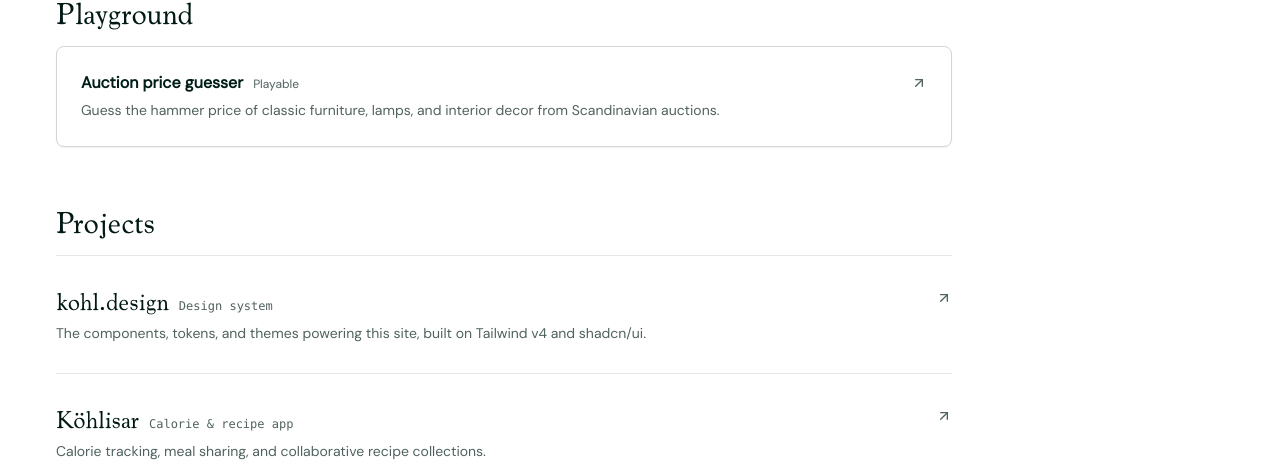
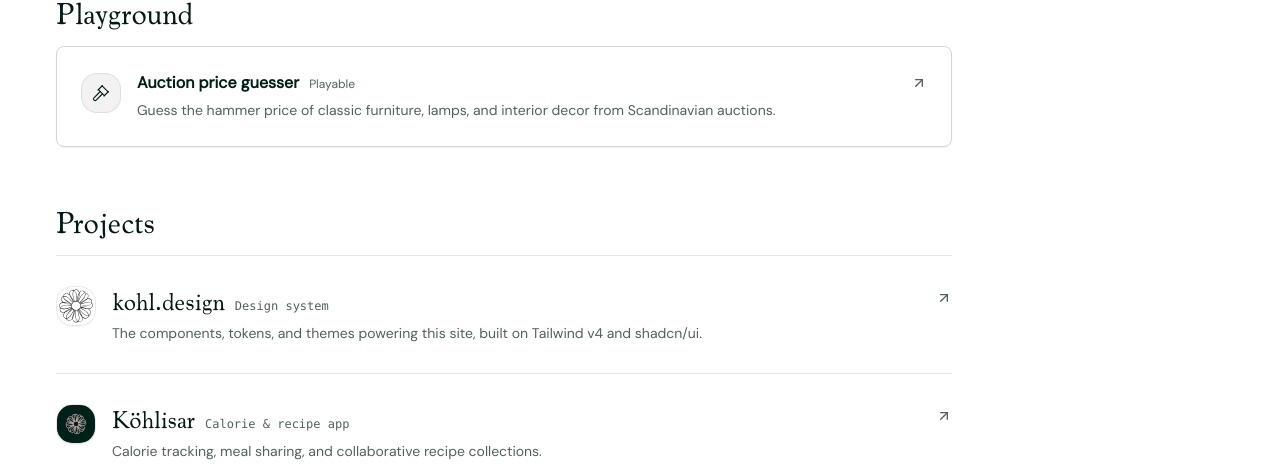
Before and after one commit to bergets/kohl-design, a Next.js app: page /projects in a window 1280 px wide. Shown: the part 331-800 px from the top of the page. Built offline with nearby package versions, Linux system fonts and the light colour scheme.

Commit message:
feat(projects): add favicons and icon tiles to projects and playground

```diff
--- a/app/projects/page.tsx
+++ b/app/projects/page.tsx
@@ -4,7 +4,7 @@ import { cooper } from "@/app/fonts";
 import { SiteHeader } from "@/components/SiteHeader";
 import { Card } from "@/components/ui/card";
 import { PLAYGROUND_EXPERIMENTS } from "@/app/playground/experiments";
-import { ArrowUpRight } from "lucide-react";
+import { ArrowUpRight, Gavel } from "lucide-react";
 
 export const metadata: Metadata = {
   title: "Side Projects & Playground — kohl.design",
@@ -19,7 +19,7 @@ const PROJECTS = [
       "The components, tokens, and themes powering this site, built on Tailwind v4 and shadcn/ui.",
     href: "/design-system",
     external: false,
-    actionText: "Open design system",
+    icon: "/icon.svg",
   },
   {
     title: "Köhlisar",
@@ -28,7 +28,7 @@ const PROJECTS = [
       "Calorie tracking, meal sharing, and collaborative recipe collections.",
     href: "https://kohlisar.vercel.app/",
     external: true,
-    actionText: "Open Köhlisar",
+    icon: "/logos/kohlisar-icon.svg",
   },
   {
     title: "Kohlala",
@@ -37,7 +37,7 @@ const PROJECTS = [
       "Simple nap, feed, and daily routine tracking for parents.",
     href: "https://nanny-agent-dun.vercel.app/",
     external: true,
-    actionText: "Open Kohlala",
+    icon: "/logos/kohlala-icon.svg",
   },
 ];
 
@@ -72,6 +72,10 @@ export default function ProjectsPage() {
                     href={experiment.href}
                     className="group flex items-start justify-between gap-4 p-5 sm:p-6 transition-colors hover:bg-muted/40 focus-visible:outline-none focus-visible:ring-2 focus-visible:ring-ring"
                   >
+                    <div className="flex items-start gap-4">
+                      <div className="size-10 rounded-xl bg-muted border border-border/60 flex items-center justify-center shrink-0 mt-0.5 text-foreground">
+                        <Gavel className="size-4.5 stroke-[1.5]" />
+                      </div>
                       <div className="space-y-1">
                         <div className="flex items-baseline gap-2.5 flex-wrap">
                           <span className="text-base font-semibold text-foreground group-hover:text-primary transition-colors">
@@ -84,6 +88,7 @@ export default function ProjectsPage() {
                         <p className="text-sm text-muted-foreground leading-relaxed max-w-2xl">
                           {experiment.summary}
                         </p>
+                      </div>
                     </div>
                     <ArrowUpRight className="size-4 text-muted-foreground group-hover:text-primary transition-transform group-hover:translate-x-0.5 group-hover:-translate-y-0.5 shrink-0 mt-1" />
                   </Link>
@@ -101,6 +106,12 @@ export default function ProjectsPage() {
               {PROJECTS.map((project) => {
                 const content = (
                   <>
+                    <div className="flex items-start gap-4">
+                      <img
+                        src={project.icon}
+                        alt=""
+                        className="size-10 rounded-xl object-cover shrink-0 mt-0.5 border border-border/50 shadow-2xs"
+                      />
                       <div className="space-y-1.5">
                         <div className="flex items-baseline gap-2.5 flex-wrap">
                           <h3 className={`${cooper.className} text-xl sm:text-2xl font-normal text-pine-900 dark:text-white group-hover:text-primary dark:group-hover:text-[#FCD3D6] transition-colors`}>
@@ -113,6 +124,7 @@ export default function ProjectsPage() {
                         <p className="text-sm text-muted-foreground leading-relaxed max-w-2xl">
                           {project.description}
                         </p>
+                      </div>
                     </div>
                     <ArrowUpRight className="size-4 text-muted-foreground group-hover:text-primary dark:group-hover:text-[#A8E3D2] transition-transform group-hover:translate-x-0.5 group-hover:-translate-y-0.5 shrink-0 mt-1.5" />
                   </>
```
Also changed, not shown: public/logos/kohlala-icon.svg (added), public/logos/kohlisar-icon.svg (added). Lines whose indentation alone changed are shown as unchanged.
